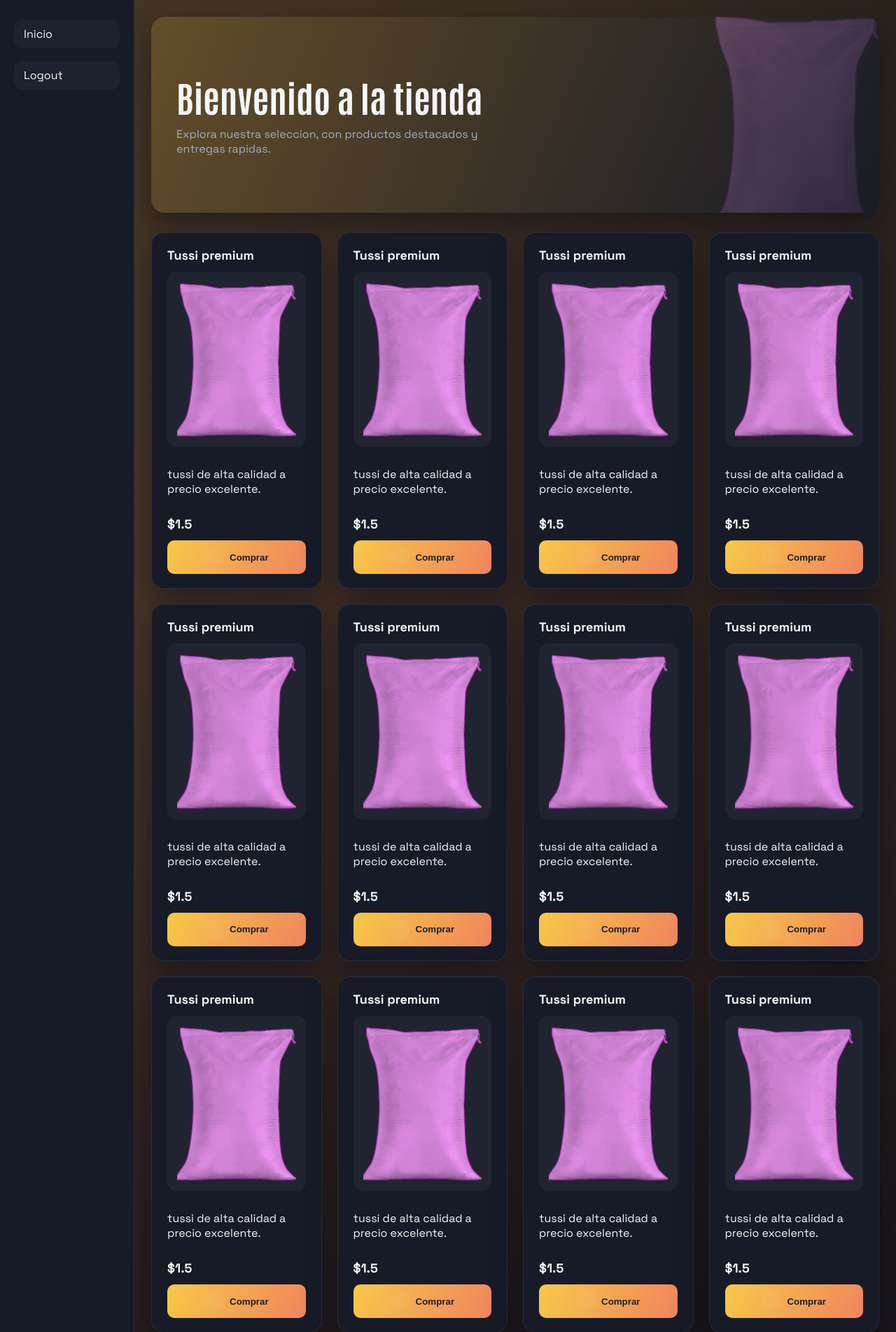
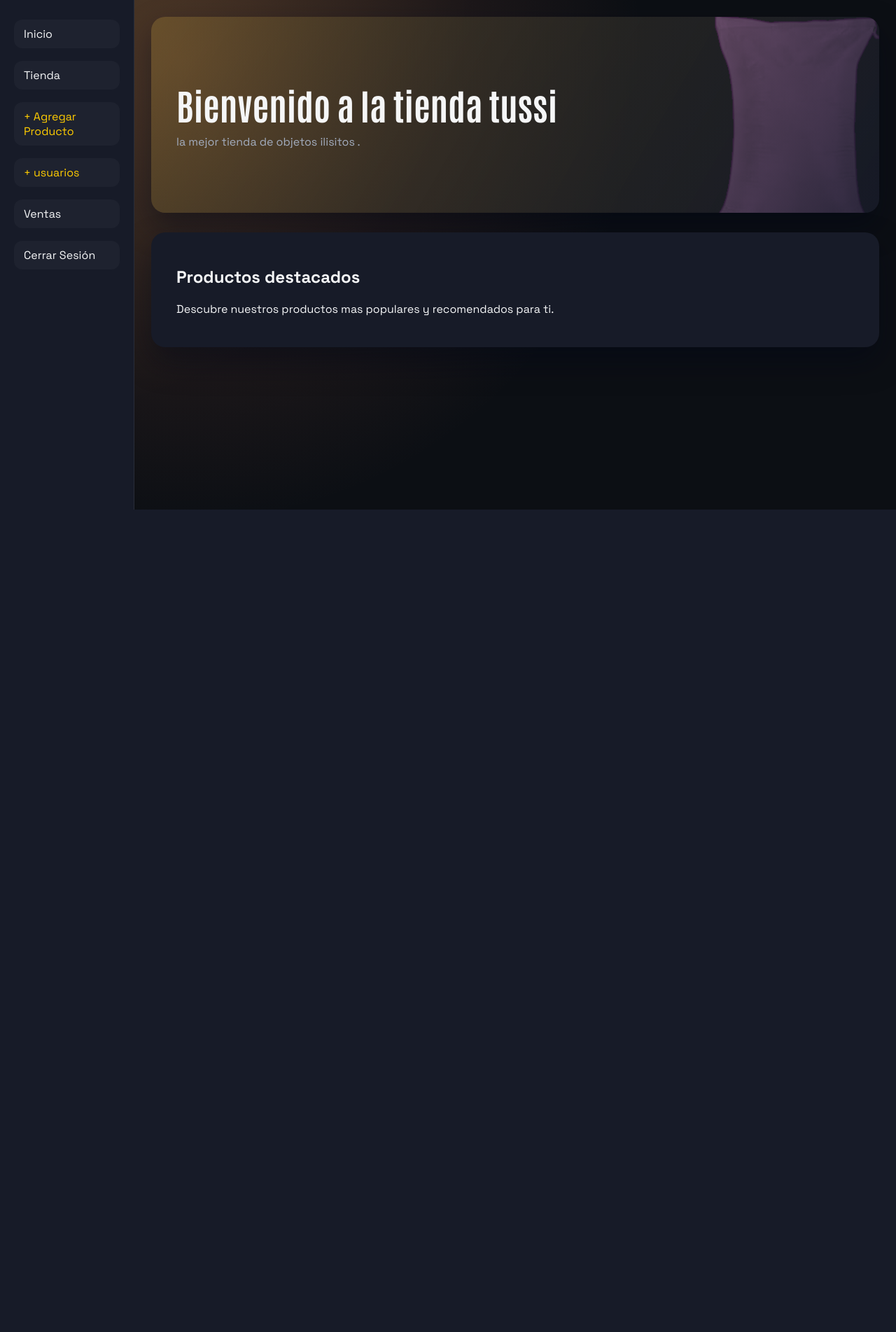
Before and after one commit to acgc-sena-adso26/prueba-sena, a Flask app: page / in a window 1280 px wide. Shown: the part 75-1978 px from the top of the page at 70% size. After the commit the page ends 803 px from the top, so only its background shows below. Run offline with Flask 3, Linux system fonts and the light colour scheme; the visitor is signed in with stand-in values (Sample User, id 1).

Commit message:
actualizar

```diff
--- a/app.py
+++ b/app.py
@@ -1,40 +1,56 @@
-from flask import Flask, render_template, json, request, session, flash,redirect, url_for
+from flask import Flask, render_template, json, request, session, flash,redirect, url_for,Blueprint
 from werkzeug.security import generate_password_hash, check_password_hash
-from db import conectar
+from db import conectar, query
+from dotenv import load_dotenv
+import os
+from functools import wraps
+from pago import pagos_bp
+from auth import roles_required
+
 app = Flask(__name__)
-app.secret_key = 'tu_clave_secreta_aqui'
+app.secret_key = os.getenv("SECRET_KEY")
 app.config['SESSION_PERMANENT'] = False
-
+app.register_blueprint(pagos_bp, url_prefix='/pagos')
 @app.route('/')
 def index():
+    print(session)
     return render_template('sistema/home.html')
 
 @app.route('/login', methods=['GET', 'POST'])
 def login():
-    # 1. Verificar si ya está logueado antes de procesar nada
+    # 1. Verificar si ya está logueado
     if 'user_id' in session:
         flash('Ya has iniciado sesión', 'info')
         return redirect(url_for('index'))
-
     if request.method == 'POST':
         email = request.form['email']
         password = request.form['password']
 
-        conn = conectar()
-        cursor = conn.cursor()
+        # 2. Buscamos el usuario usando tu método abreviado
+        # Obtenemos: id_usuario, username, password_hash
+        user = query("SELECT id_usuario, username, password_hash FROM usuarios WHERE email=%s", (email,), fetchone=True)
 
-        # 2. Solo buscamos por email. No metas la contraseña en el SELECT.
-        cursor.execute("SELECT id_usuario, username, password_hash FROM usuarios WHERE email=%s", (email,))
-        user = cursor.fetchone()
-
-        cursor.close()
-        conn.close()
-
-        # 3. Validar usuario y verificar el hash de la contraseña
+        # 3. Validar usuario y verificar hash
         if user and check_password_hash(user[2], password):
+            # Guardamos datos básicos en sesión
             session['user_id'] = user[0]
             session['username'] = user[1]
-            flash('Inicio de sesión exitoso', 'success')
+
+            # 4. BUSCAR ROLES (Adaptado a tu tabla usuario_rol y roles)
+            # Traemos los nombres de los roles asociados al ID del usuario
+            sql_roles = """
+                SELECT r.nombre
+                FROM roles r
+                JOIN usuario_rol ur ON r.id_rol = ur.id_rol
+                WHERE ur.id_usuario = %s
+            """
+            roles_db = query(sql_roles, (user[0],), fetchone=False)
+
+            # Guardamos los roles como una lista simple: ['admin', 'vendedor']
+            # roles_db devuelve una lista de tuplas [( 'admin',), ('vendedor',)]
+            session['roles'] = [r[0] for r in roles_db] if roles_db else []
+
+            flash(f'Bienvenido {user[1]}', 'success')
             return redirect(url_for('index'))
         else:
             flash('Usuario o contraseña incorrectos', 'danger')
@@ -84,5 +100,56 @@ def logout():
     session.clear()
     flash('Has cerrado sesión exitosamente', 'success')
     return redirect(url_for('index'))
+
+
+# tienda
+@app.route('/tienda')
+def tienda():
+    productos = query("SELECT id_producto, nombre, precio, stock, img_url FROM productos", fetchone=False)
+    if not productos:
+        flash('No hay productos disponibles en este momento.', 'info')
+    productos = [dict(id=prod[0], nombre=prod[1], precio=prod[2],stock=prod[3], img_url=prod[4]) for prod in productos]
+    return render_template('sistema/tienda.html' , productos=productos)
+
+@app.route('/agregar_producto', methods=['POST', 'GET'])
+@roles_required('admin')  # Solo admins pueden agregar productos
+def agregar_producto():
+    if request.method == 'POST':
+        nombre = request.form['nombre']
+        precio = request.form['precio']
+        stock = request.form['stock']
+        provedor = request.form['provedor']
+        url_imagen = request.form['imagen']
+
+        sql = "INSERT INTO productos (nombre, precio, stock, proveedor, img_url) VALUES (%s, %s, %s, %s, %s)"
+        try:
+            query(sql, (nombre, precio, stock, provedor, url_imagen))
+            flash('Producto agregado exitosamente', 'success')
+        except Exception as e:
+            print(f"Error al agregar producto: {e}")
+            flash('Error al agregar el producto. Intenta nuevamente.', 'danger')
+
+        return redirect(url_for('tienda'))
+    return render_template('sistema/productos/agregar_producto.html')
+
+
+@app.errorhandler(404)
+def page_not_found(e):
+    return render_template('sistema/404.html'), 404
+
+@app.route('/usuarios')
+@roles_required('admin')  # Solo admins pueden ver la lista de usuarios
+def usuarios():
+    sql = "SELECT id_usuario, username, email, id_usuario FROM usuarios"
+    try:
+        usuarios_db = query(sql, fetchone=False)
+        usuarios_list = [dict(id=u[0], username=u[1], email=u[2], rol=u[3]) for u in usuarios_db]
+        return render_template('sistema/usuarios.html', usuarios=usuarios_list)
+    except Exception as e:
+        print(f"Error al obtener usuarios: {e}")
+        flash('Error al cargar la lista de usuarios.', 'danger')
+        return render_template('sistema/usuarios.html', usuarios=usuarios_list)
+
+
 if __name__ == '__main__':
     app.run(debug=True, host='0.0.0.0', port=5000)
--- a/static/css/navbar.css
+++ b/static/css/navbar.css
@@ -12,6 +12,7 @@
     --muted: #a3adbf;
     --stroke: rgba(255, 255, 255, 0.08);
     --shadow: 0 20px 45px rgba(2, 6, 23, 0.45);
+    --bg-linear: linear-gradient(240deg, rgba(20, 24, 36, 0.95), rgba(242, 242, 242, 0.2));
 }
 
 body {
--- a/static/css/sections.css
+++ b/static/css/sections.css
@@ -41,16 +41,42 @@
     display: flex;
     flex-direction: column;
     gap: 12px;
+    max-height: 100%;
+    min-height: 450px;
+    max-width: 300px;
+    justify-content: center;
+    align-items: center;
 }
-
+.card .contenido {
+    height: 80%;
+    width: 100%;
+    border: none;
+    display: flex;
+    flex-direction: column;
+    justify-content: space-between;
+    align-items: center;
+}
 .card img {
     width: 100%;
     border-radius: 14px;
     background: rgba(255, 255, 255, 0.04);
     padding: 14px;
+    text-align: center;
+}
+.card:hover {
+    transform: translateY(-20px);
+    transform: scale(1.15);
+    box-shadow: var(--shadow-hover);
+    transition: transform 0.3s ease, box-shadow 0.2s ease;
+}
+.card:not(:hover) {
+    transition: transform 0.3s ease, box-shadow 0.2s ease;
 }
 
+
 .buy {
+    position: relative; /* Necesario para posicionar el fondo interno */
+    z-index: 1;
     background: linear-gradient(120deg, var(--accent), var(--accent-2));
     color: #1c1d22;
     padding: 10px 16px;
@@ -63,6 +89,30 @@
     justify-content: center;
     gap: 8px;
     font-weight: 700;
+    overflow: hidden; /* Mantiene el degradado dentro de los bordes redondeados */
+    transition: transform 0.2s ease; /* Transición del movimiento */
+}
+
+/* Este es el fondo que aparecerá suavemente */
+.buy::before {
+    content: "";
+    position: absolute;
+    top: 0;
+    left: 0;
+    width: 100%;
+    height: 100%;
+    background: linear-gradient(120deg, green, lightgreen);
+    z-index: -1; /* Se coloca detrás del texto */
+    opacity: 0; /* Invisible al inicio */
+    transition: opacity 0.5s ease; /* Aquí controlas la velocidad del fondo */
+}
+
+.buy:hover {
+    transform: translateY(-4px);
+}
+
+.buy:hover::before {
+    opacity: 1; /* Se vuelve visible suavemente */
 }
 
 .buy img {
@@ -136,3 +186,71 @@
         padding: 36px 24px;
     }
 }
+
+.section_2 {
+    background-color: var(--bg-panel);
+    border-radius: 20px;
+    padding: 28px 36px;
+    box-shadow: var(--shadow);
+}
+
+.pagina_404 {
+    background: var(--bg-linear);
+    color: var(--text);
+    padding: 10%;
+    box-shadow: 0px 0px 10px rgba(255, 255, 255, 0.5);
+    border-radius: 20px;
+    display: flex;
+    flex-direction: column;
+    align-items: center;
+    gap: 18px;
+}
+
+.pagina_404 h1 {
+    font-family: "Antonio", sans-serif;
+    font-size: clamp(28px, 4vw, 48px);
+    margin: 0;
+}
+.pagina_404 p {
+    font-size: 18px;
+    color: var(--muted);
+    margin: 0;
+}
+.pagina_404 a {
+    background: linear-gradient(120deg, var(--accent), var(--accent-2));
+    color: #1c1d22;
+    padding: 12px 18px;
+    border-radius: 12px;
+    font-weight: 700;
+    text-decoration: none;
+}
+
+.pagina_404 a:hover {
+    background: linear-gradient(120deg, var(--accent-2), var(--accent));
+    transform: translateY(-4px);
+    transition: transform 0.2s ease, background 0.3s ease;
+}
+
+.usuarios {
+    display: grid;
+    grid-template-columns: repeat(auto-fit, minmax(200px, 1fr));
+    gap: 22px;
+}
+
+.usuarios-card {
+    background-color: var(--bg-panel);
+    border-radius: 18px;
+    box-shadow: var(--shadow);
+    text-align: left;
+    border: 1px solid var(--stroke);
+    display: flex;
+    flex-direction: column;
+    max-height: 100%;
+    min-height: 200px;
+    max-width: 300px;
+    justify-content: center;
+    align-items: center;
+}
+.usuarios-card .contenido-usuario {
+    text-align: center;
+}
--- a/templates/base.html
+++ b/templates/base.html
@@ -9,21 +9,24 @@
     <link rel="preconnect" href="https://fonts.gstatic.com" crossorigin>
     <link href="https://fonts.googleapis.com/css2?family=Antonio:wght@300;500;700&family=Space+Grotesk:wght@400;500;700&display=swap" rel="stylesheet">
     <link rel="stylesheet" href="{{url_for('static', filename='css/navbar.css')}}">
-    {% block head %}
-    {% endblock %}
+    {% block head %}{% endblock %}
 </head>
+
 <body class="app-body">
     <header class="menu">
         <div class="logo-wrap">
             <span class="logo-mark">●</span>
             <p class="logo">Tienda el tussi</p>
             {% if session.get('username') %}
-                <p class="usuario">{{ session.get('username') }}</p>
+                <p class="usuario">{{ session.get('username') }}
+                    <small>({{ session.get('roles')[0] if session.get('roles') else 'Cliente' }})</small>
+                </p>
             {% endif %}
         </div>
         <div class="menu-actions">
             <div class="despl" id="hamburguesa" aria-label="Abrir menu">≡</div>
         </div>
+
         {% with messages = get_flashed_messages(with_categories=true) %}
         {% if messages %}
         <div class="flash-container" role="status" aria-live="polite">
@@ -34,22 +37,36 @@
         {% endif %}
         {% endwith %}
     </header>
+
     <main class="principal">
         <nav class="contenido">
             <a href="{{ url_for('index') }}">Inicio</a>
-                {% if session.get('username') %}
-                <a href="{{ url_for('logout') }}">Logout</a>
+            <a href="{{ url_for('tienda') }}">Tienda</a>
+
+            {% if session.get('user_id') %}
+                {# Solo se muestra si el usuario tiene el rol 'admin' #}
+                {% if 'admin' in session.get('roles', []) %}
+                    <a href="{{ url_for('agregar_producto') }}" style="color: #ffcc00;">+ Agregar Producto</a>
+                    <a href="{{ url_for('usuarios') }}" style="color: #ffcc00;">+ usuarios</a>
+                {% endif %}
+
+                {# Solo se muestra si es vendedor o admin #}
+                {% if 'vendedor' in session.get('roles', []) or 'admin' in session.get('roles', []) %}
+                    <a href="#">Ventas</a>
+                {% endif %}
+
+                <a href="{{ url_for('logout') }}" class="logout-link">Cerrar Sesión</a>
+
             {% else %}
                 <a href="{{ url_for('login') }}">Login</a>
                 <a href="{{ url_for('registro') }}">Registro</a>
             {% endif %}
         </nav>
+
         <section class="implementacion">
-                {% block content %}
-                {% endblock %}
+            {% block content %}{% endblock %}
         </section>
     </main>
     <script src="{{url_for('static', filename='js/navbar.js')}}"></script>
 </body>
-
 </html>
--- a/templates/sistema/home.html
+++ b/templates/sistema/home.html
@@ -4,21 +4,11 @@
 {% endblock %}
 {% block content %}
 <section class="section_1">
-    <h1>Bienvenido a la tienda</h1>
-    <p>Explora nuestra seleccion, con productos destacados y entregas rapidas.</p>
+    <h1>Bienvenido a la tienda tussi</h1>
+    <p>la mejor tienda de objetos ilisitos .</p>
 </section>
-<section class="compras">
-    {% for i in range(30) %}
-    <div class="card">
-        <h3 class="titulo">Tussi premium</h3>
-        <img src="{{url_for('static', filename='img/tussi.png')}}" alt="">
-        <p>tussi de alta calidad a precio excelente.</p>
-        <p class="price">$1.5</p>
-        <button class="buy">
-            <img src="{{url_for('static', filename='img/favicon.ico')}}" alt="">
-            Comprar
-        </button>
-    </div>
-    {% endfor %}
+<section class="section_2">
+    <h2>Productos destacados</h2>
+    <p>Descubre nuestros productos mas populares y recomendados para ti.</p>
 </section>
 {% endblock %}
```
Also changed, not shown: auth.py (added, +27 -0 lines), db.py (+28 -0 lines), pago.py (added, +50 -0 lines), static/css/formulario.css (added, +48 -0 lines), templates/sistema/404.html (added, +12 -0 lines), templates/sistema/productos/agregar_producto.html (added, +32 -0 lines), templates/sistema/tienda.html (added, +28 -0 lines), templates/sistema/usuarios.html (added, +20 -0 lines). Lines whose indentation alone changed are shown as unchanged.
